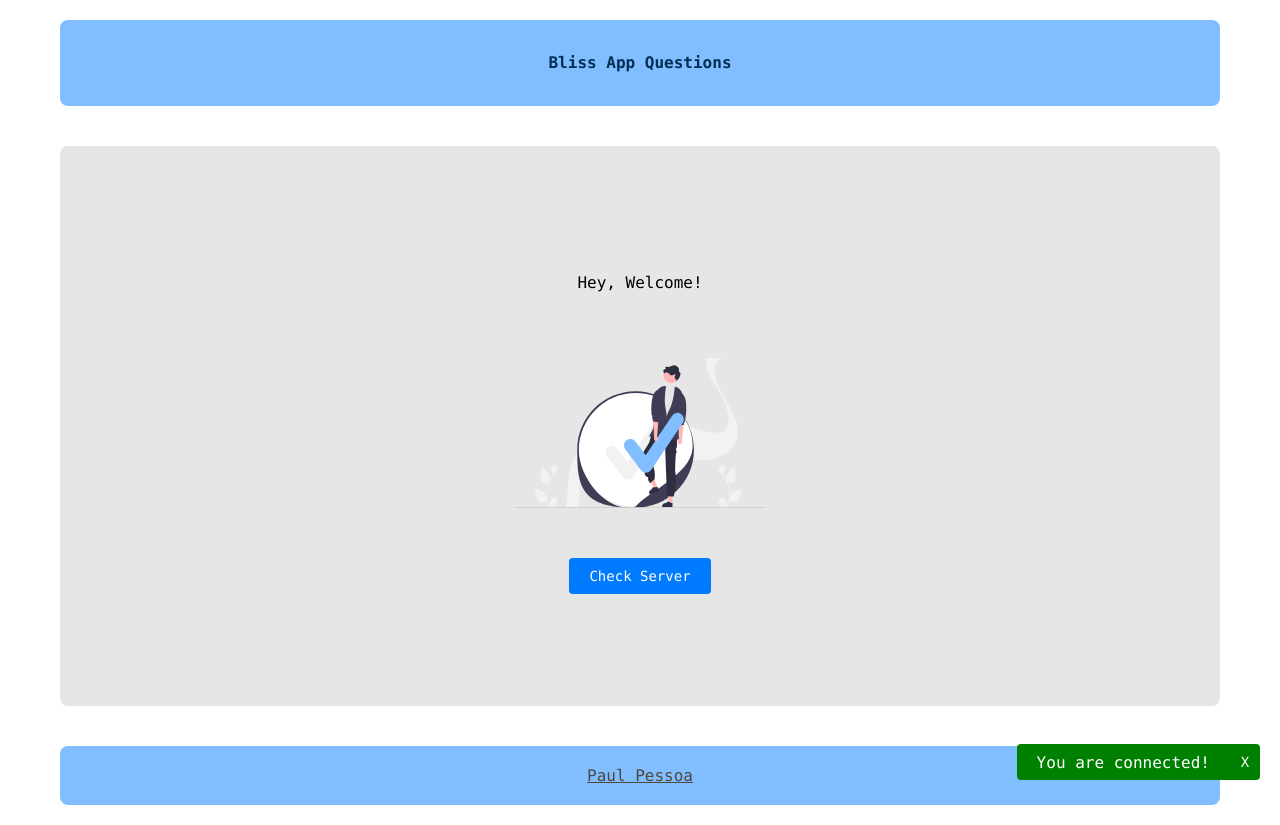
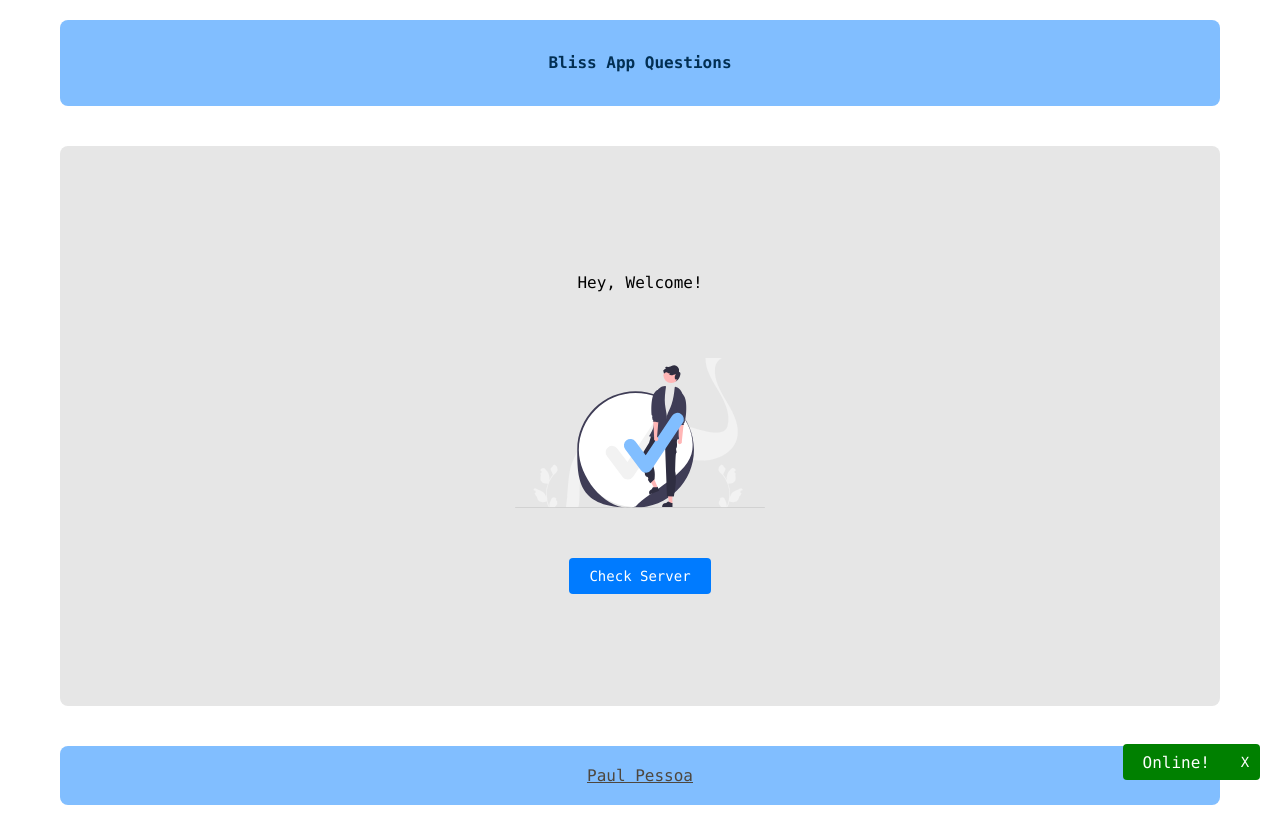
Before and after one commit to paulpessoa/bliss-app-questions, a Next.js app: page / in a window 1280 px wide. Built offline with nearby package versions, Linux system fonts and the light colour scheme; no server answers.

Commit message:
edit conection status text

```diff
--- a/components/ConnectionStatus.tsx
+++ b/components/ConnectionStatus.tsx
@@ -36,7 +36,7 @@ const ConnectionStatus = (): JSX.Element => {
     <>
       {showNotification && (
         <div className={`notification ${isOnline ? "success" : "error"}`}>
-          <span className="text">{isOnline ? 'You are connected!' : 'You are offline!'}</span>
+          <span className="text">{isOnline ? 'Online!' : 'Offline!'}</span>
           <button onClick={handleCloseNotification} className="close">X</button>
         </div>
       )}
```
